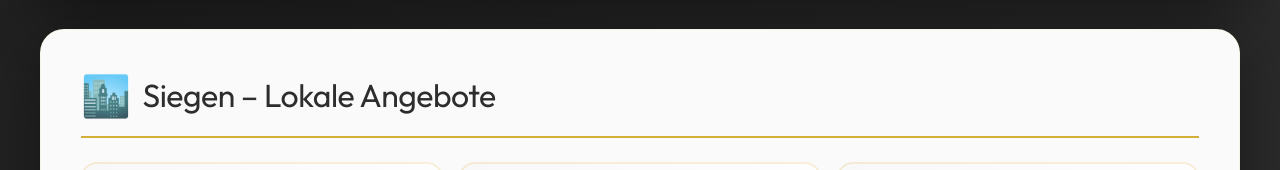
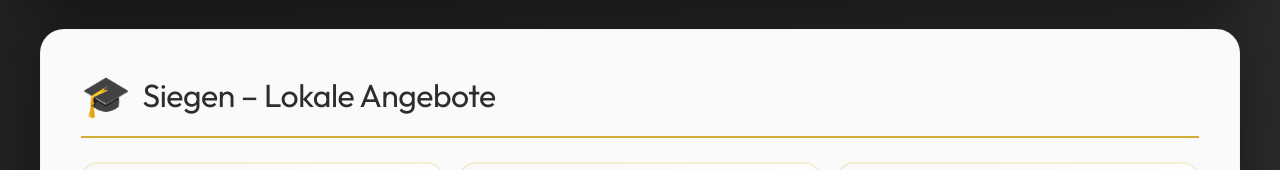
Before and after one commit to marcusmaletz/offers, a plain HTML site: page index.html in a window 1280 px wide. Shown: the part 1056-1226 px from the top of the page. Drawn offline with Linux system fonts and the light colour scheme.

Commit message:
Change icon from city to graduation cap

```diff
--- a/index.html
+++ b/index.html
@@ -349,7 +349,7 @@
 
         <div class="section">
             <h2 class="section-title">
-                <span class="icon">🏙️</span>
+                <span class="icon">🎓</span>
                 Siegen – Lokale Angebote
             </h2>
             <div class="links-grid">
```
